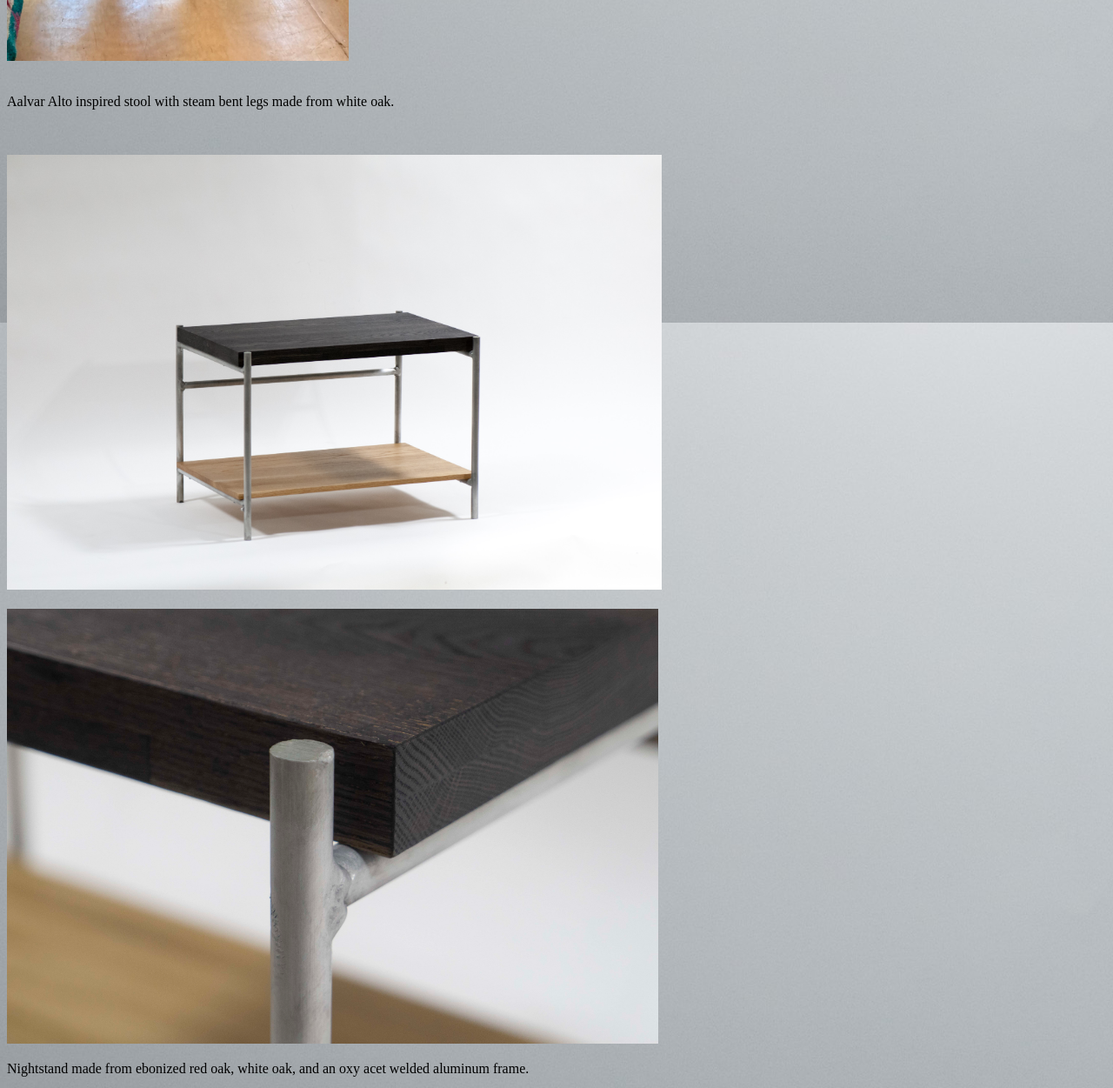
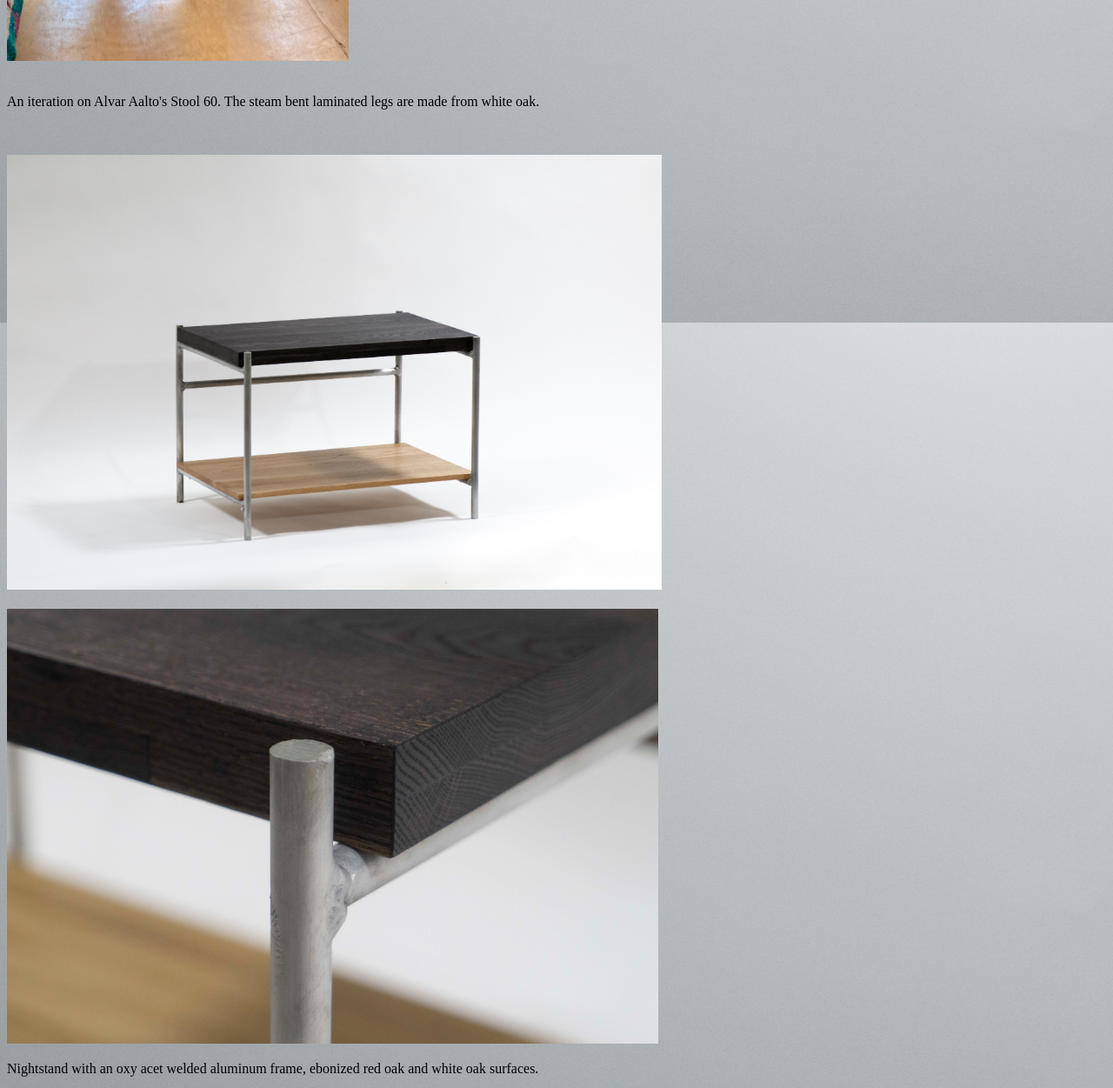
Before and after one commit to liammdavis/liammdavis.github.io, a Jekyll site: the page built from work/furniture/index.html, in a window 1280 px wide. Shown: the part 529-1780 px from the top of the page at 87% size. Built offline with Jekyll 4.4.1, drawn with Linux system fonts in a browser that asks for light colours.

Commit message:
new furniture text

```diff
--- a/work/furniture/index.html
+++ b/work/furniture/index.html
@@ -9,7 +9,7 @@ title: furniture
        alt="white oak steam bent stool"
        height="500">
     <br></br>
-  <p>Aalvar Alto inspired stool with steam bent legs made from white oak. </p>
+  <p>An iteration on Alvar Aalto's Stool 60. The steam bent laminated legs are made from white oak. </p>
     <br></br>
   <img src="/docs/assets/nightstand.jpg"
        alt="house diagram installation"
@@ -19,5 +19,5 @@ title: furniture
        alt="house diagram installation"
        height="500">
     <br>
-  <p>Nightstand made from ebonized red oak, white oak, and an oxy acet welded aluminum frame. </p>
+  <p>Nightstand with an oxy acet welded aluminum frame, ebonized red oak and white oak surfaces. </p>
 </div>
```
